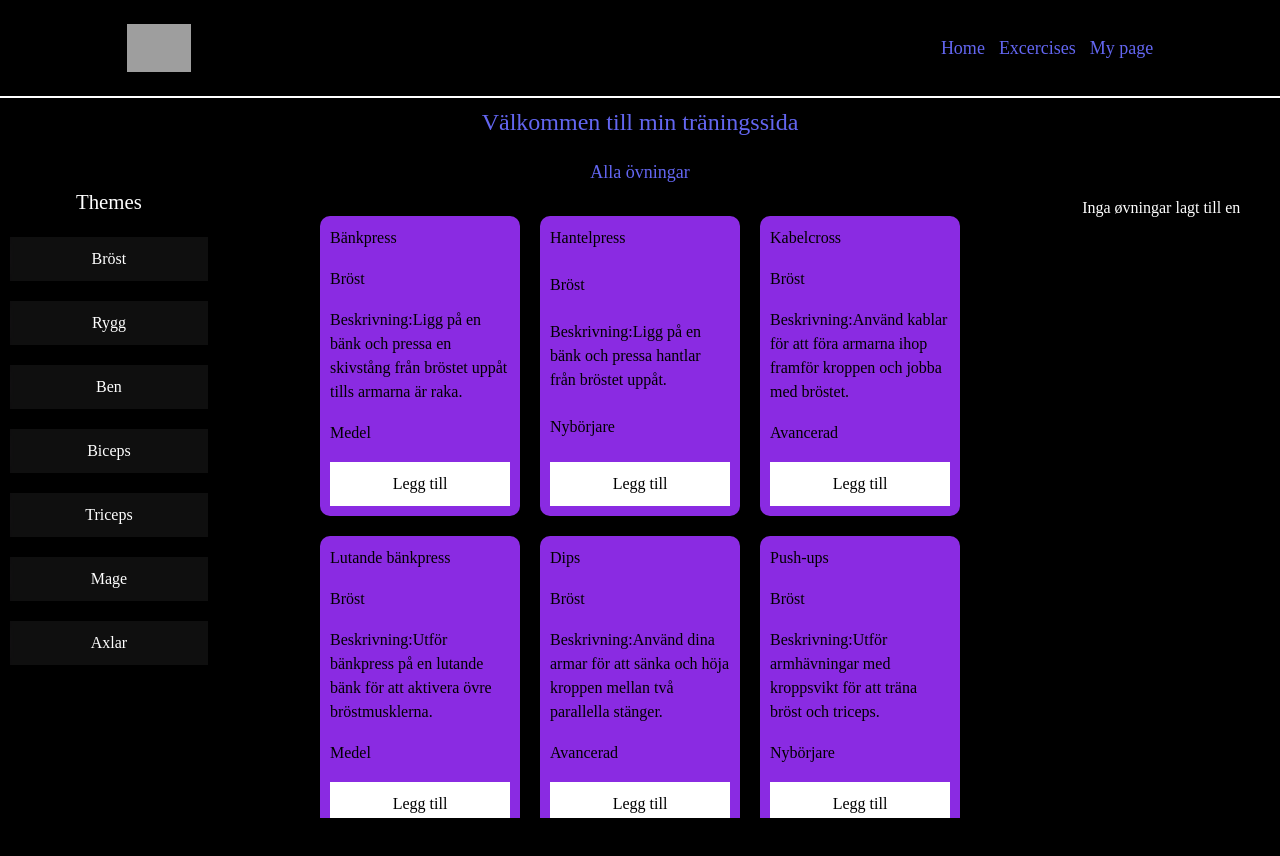
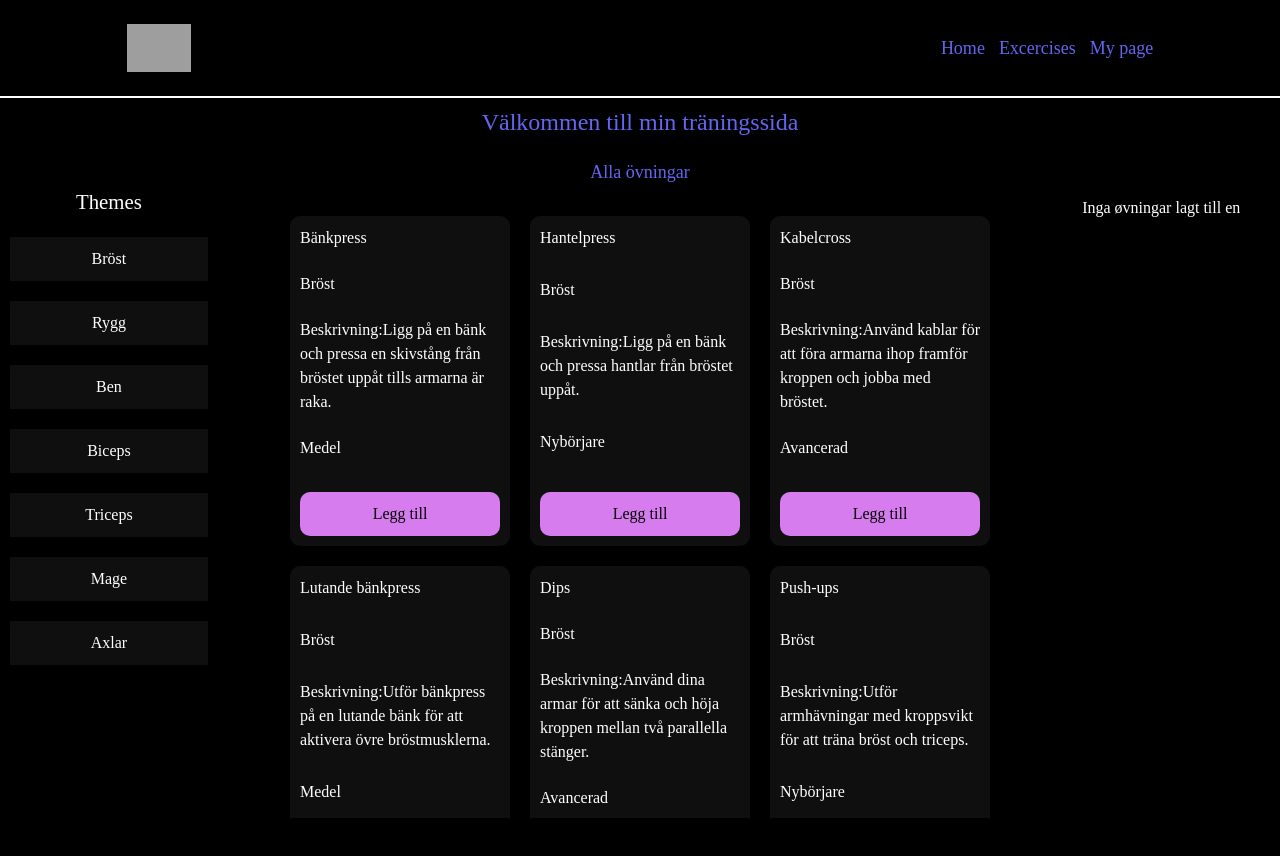
Before and after one commit to Johhed93/training-app, a React (Vite) app: page / in a window 1280 px wide. Shown: the top 856 px of the page. Built offline with nearby package versions, Linux system fonts and the light colour scheme; grey boxes are pictures that could not be loaded; a web font is replaced by a local one.

Commit message:
uppdated css for buttons

```diff
--- a/src/components/components.css
+++ b/src/components/components.css
@@ -1,24 +1,39 @@
 .card-description{
     display: flex;
     flex-direction: column;
-    background-color: blueviolet;
-    columns: white;
+    background: rgb(15, 15, 15);
+    color: white;
     padding: 10px;
     border-radius: 10px;
-    width: 200px;
-    height: 300px;
+    width: 220px;
+    height: 330px;
     justify-content: space-between;
 }
 .add-to-myworkout{
     padding: 10px 0;
-    background: white;
+
     color: black;
+    border-radius: 10px;
+    margin-top: 10px;
+    background-color: rgb(215, 124, 238);
+    transition: 0.5s ease-in-out;
+    position: relative;
+}
+.add-to-myworkout:hover{
+    background-color: rgb(140, 58, 160);
+}
+.remove-from-workout{
+    background-color: rgb(241, 109, 164);
 }
 .selected-workout-list{
     background: rgb(28, 28, 28);
     padding: 10px 5px;
     text-align: center;
-
+    transition: 0.4s ease-in-out;
+    cursor: pointer;
+}
+.selected-workout-list:hover{
+    background-color: rgb(241, 109, 164);
 }
 .dialog-element{
     left:50%;
@@ -43,9 +58,7 @@
     align-items: center;
     padding: 10px;
 }
-.desc-text-modal{
-    font-style: italic;
-}
+
 .level-btn{
     padding: 10px 20px;
     background: rgb(20, 20, 20);
@@ -54,10 +67,13 @@
     transition: 0.4s ease-in-out;
 }
 .close-btn{
-    background-color: rgb(8, 8, 8);
-    color: red;
+    background-color: rgb(2, 2, 2);
+    color: rgb(245, 140, 140);
     padding: 10px 20px;
-    flex-grow: 1;
+    transition: 0.4s ease-in-out;
+}
+.close-btn:hover{
+    background-color: rgb(9, 9, 9);
 }
 .selected{
     background: rgb(37, 37, 37);
```
